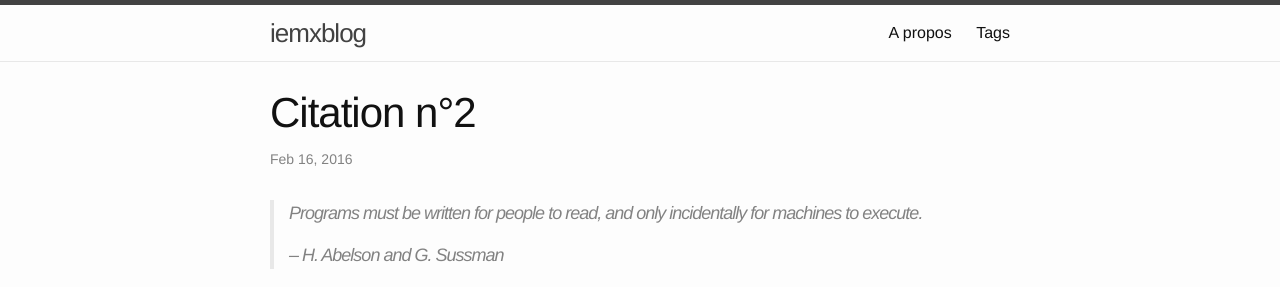
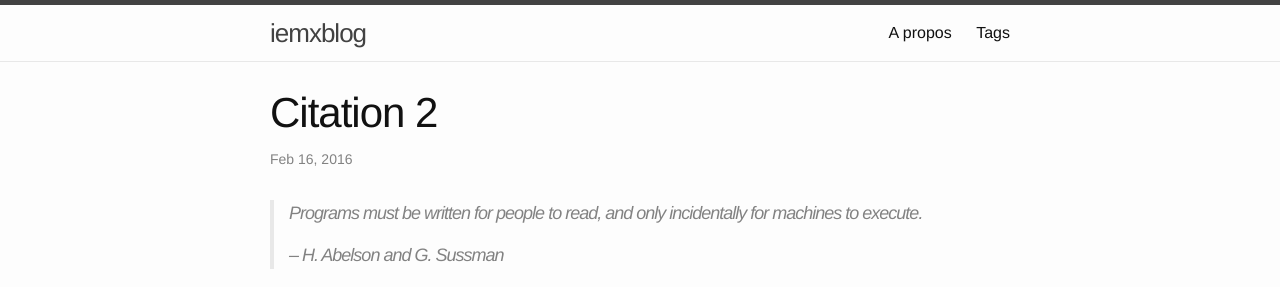
Before and after one commit to iemxblog/iemxblog.github.io, a Jekyll site: the page built from _posts/2016-02-16-citation-2.markdown, in a window 1280 px wide. Shown: the top 287 px of the page. Built offline with Jekyll 4.4.1, drawn with Linux system fonts in a browser that asks for light colours.

Commit message:
Modification du titre du dernier article

```diff
--- a/_posts/2016-02-16-citation-2.markdown
+++ b/_posts/2016-02-16-citation-2.markdown
@@ -1,6 +1,6 @@
 ---
 layout: post
-title: "Citation n°2"
+title: "Citation 2"
 date: 2016-02-16 15:34:00
 thumbnail: /assets/2016-02-16-citation-2/thumbnail.png
 tags: dev divers
```
